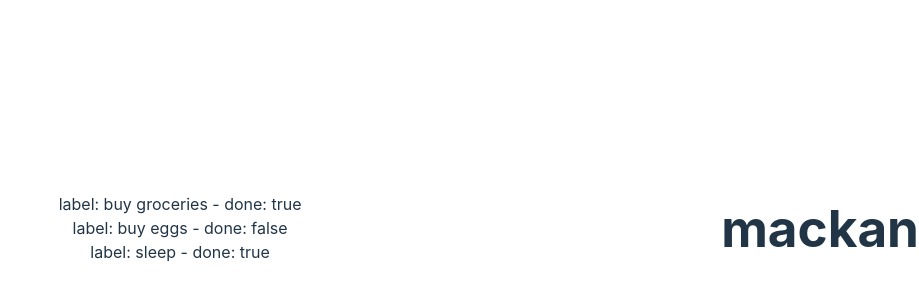
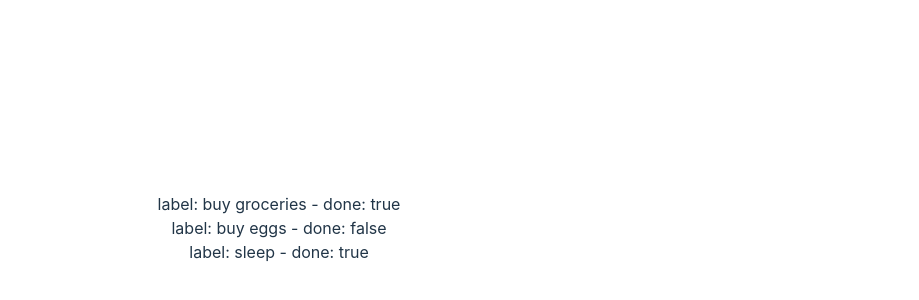
Before and after one commit to thelinus1997/timerExamination, a website built with Vite: page index.html in a window 1280 px wide. Shown: the part 172-472 px from the top of the page, without its empty margins (361-1280 px from the left). Built offline with nearby package versions, Linux system fonts and the light colour scheme.

Commit message:
har bara suddat lite

```diff
--- a/index.html
+++ b/index.html
@@ -10,11 +10,8 @@
 
 <body>
   <div id="app"></div>
-  <div>
-    <div>
-      <h1>mackan</h1>
-    </div>
-  </div>
+
+
   <script type="module" src="/src/main.ts"></script>
 </body>
 
```
